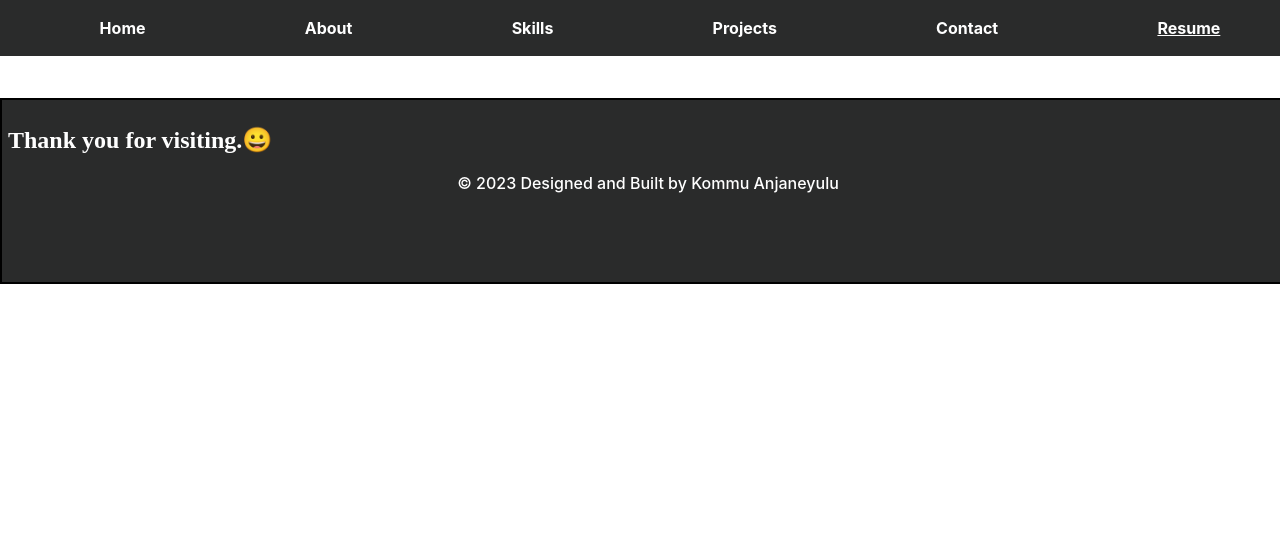
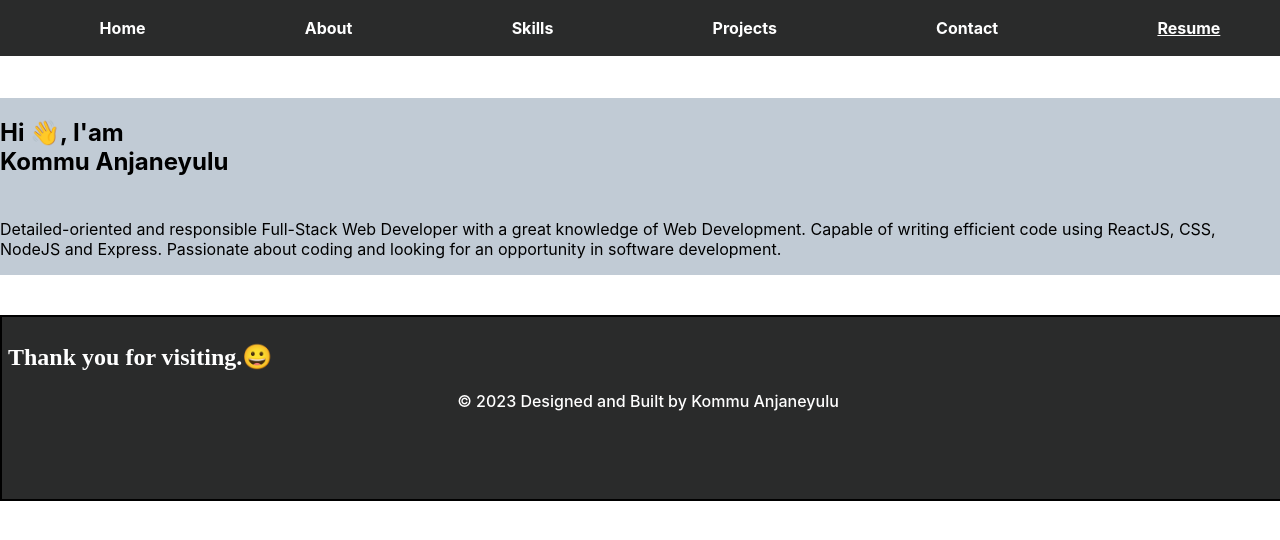
Before and after one commit to Anji515/Anji515.github.io, a React (Create React App) app: page / in a window 1280 px wide. Shown: the top 540 px of the page. Built offline with nearby package versions, Linux system fonts and the light colour scheme.

Commit message:
Added Navbar and Footer

```diff
--- a/package.json
+++ b/package.json
@@ -4,7 +4,7 @@
   "version": "0.1.0",
   "private": true,
   "dependencies": {
-    "@chakra-ui/icons": "^2.0.15",
+    "@chakra-ui/icons": "^2.0.17",
     "@chakra-ui/react": "^2.4.6",
     "@emailjs/browser": "^3.10.0",
     "@emotion/react": "^11.10.5",
--- a/src/App.js
+++ b/src/App.js
@@ -1,12 +1,16 @@
 import './App.css';
 import Navbar from './Components/Navbar';
 import Footer from './Components/Footer';
+import Home from './Components/Home';
 
 
 function App() {
   return (
     <>
       <Navbar />
+      <br/>
+      <br/>
+      <Home/>
       <br/>
       <br/>
       <Footer />
--- /dev/null
+++ b/src/Components/Home.jsx
@@ -0,0 +1,36 @@
+import {Button,Flex,Heading,Image,Stack,Text} from '@chakra-ui/react';
+  import { DownloadIcon } from '@chakra-ui/icons'
+  import { Link } from "react-scroll";
+
+
+//   const handleDownloadResume = ()=>{ }
+
+
+  export default function Home() {
+    return (
+        <Stack bg={'#c1cbd5'}>
+            <Heading
+              textAlign={{ base: "center", md: "left", lg: "left" }}
+              fontSize={{ base: "2xl", md: "3xl", lg: "4xl" }}
+            >
+              <Text color={"blue.600"} as={"span"}>
+                Hi 👋, I'am
+                <br />
+                Kommu Anjaneyulu
+              </Text>
+            </Heading>
+            <Text
+              fontSize={{ base: "md", lg: "lg" }}
+              color={"gray.800"}
+              textAlign={{ base: "left", md: "left", lg: "left" }}
+            >
+              Detailed-oriented and responsible Full-Stack Web Developer with a
+              great knowledge of Web Development. Capable of writing efficient
+              code using ReactJS, CSS, NodeJS and Express. Passionate about
+              coding and looking for an opportunity in software development.
+            </Text>
+
+
+        </Stack>
+    );
+  }
```
Also changed, not shown: 1 other file (tests, documents, lock files or other folders).
